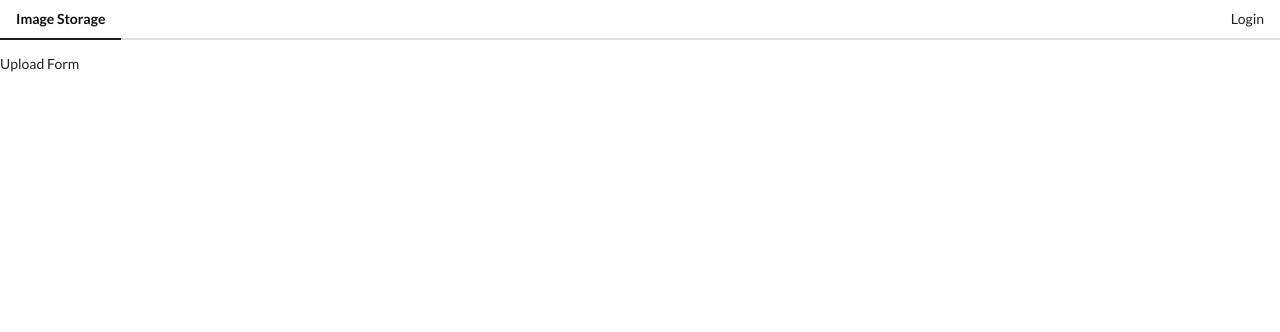
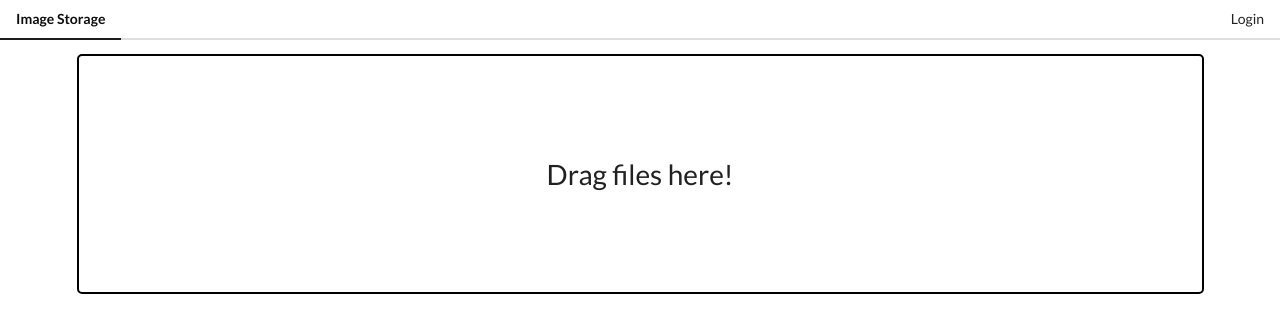
Before and after one commit to Arximiro/Image-Uploader, a Vue app: page /upload in a window 1280 px wide. Shown: the top 332 px of the page. Built offline with nearby package versions, Linux system fonts and the light colour scheme.

Commit message:
add upload file box and styles

```diff
--- a/src/App.vue
+++ b/src/App.vue
@@ -1,7 +1,9 @@
 <template>
 <div>
   <AppHeader />
-  <router-view></router-view> <!-- This tag tells Vue router, anytime you match a route, take that component and place it right here -->
+  <div class="ui container">
+    <router-view></router-view> <!-- This tag tells Vue router, anytime you match a route, take that component and place it right here -->
+  </div>
 </div>
 </template>
 
--- a/src/components/UploadForm.vue
+++ b/src/components/UploadForm.vue
@@ -1,6 +1,7 @@
 <template>
-  <div>
-    Upload Form
+  <div class="dropper">
+    <input type="file" />
+    <span>Drag files here!</span>
   </div>
 </template>
 
@@ -17,5 +18,29 @@ name: 'UploadForm'
 
 
 <style lang="scss" scoped>
+  .dropper {
+    height: 30vh;
+    border: 2px solid black;
+    border-radius: 5px;
+    position: relative;
 
+    display: flex;
+    justify-content: center;
+    align-items: center;
+
+    &:hover {
+      background-color: #eee;
+    }
+
+    & input {
+      height: 30vh;
+      width: 100%;
+      position: absolute;
+      opacity: 0;
+    }
+
+    & span {
+      font-size: 2rem;
+    }
+  }
 </style>
```
